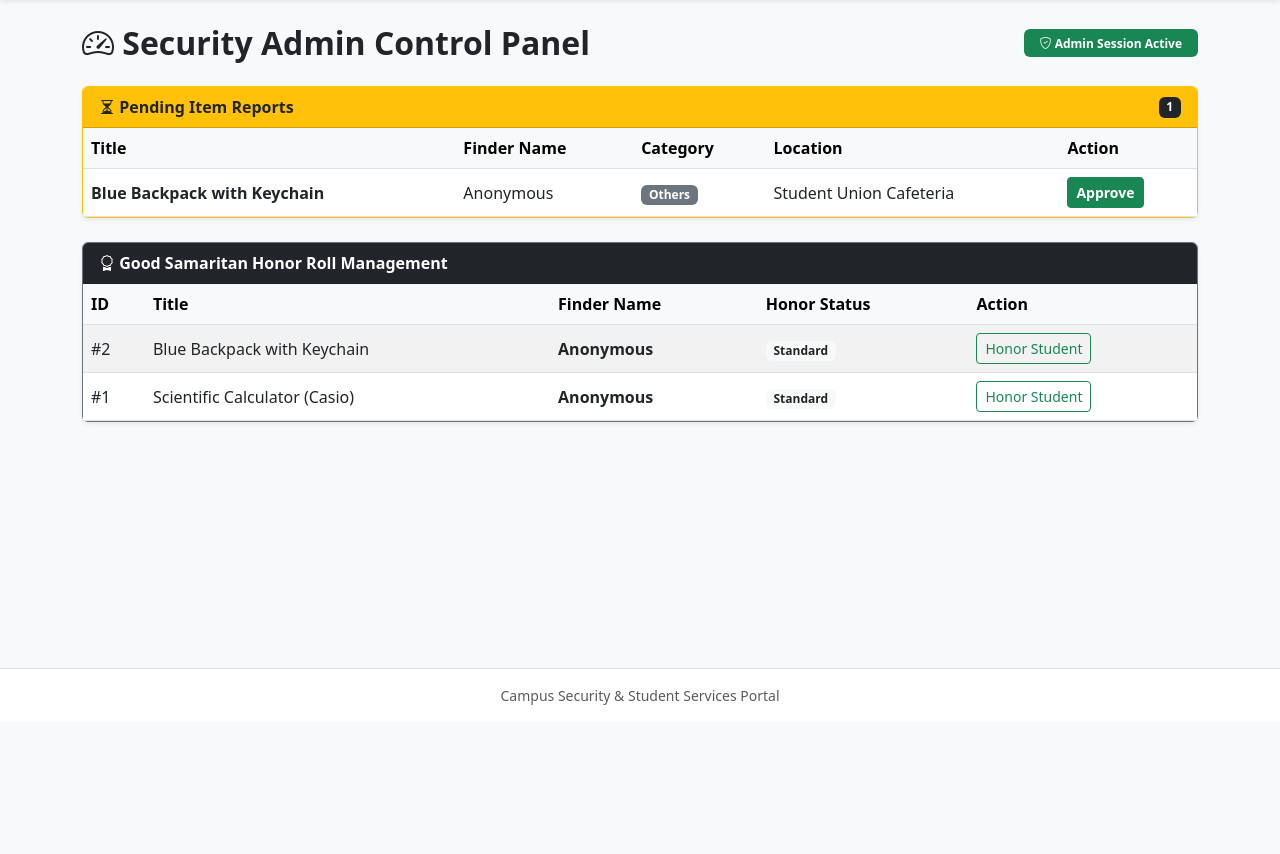
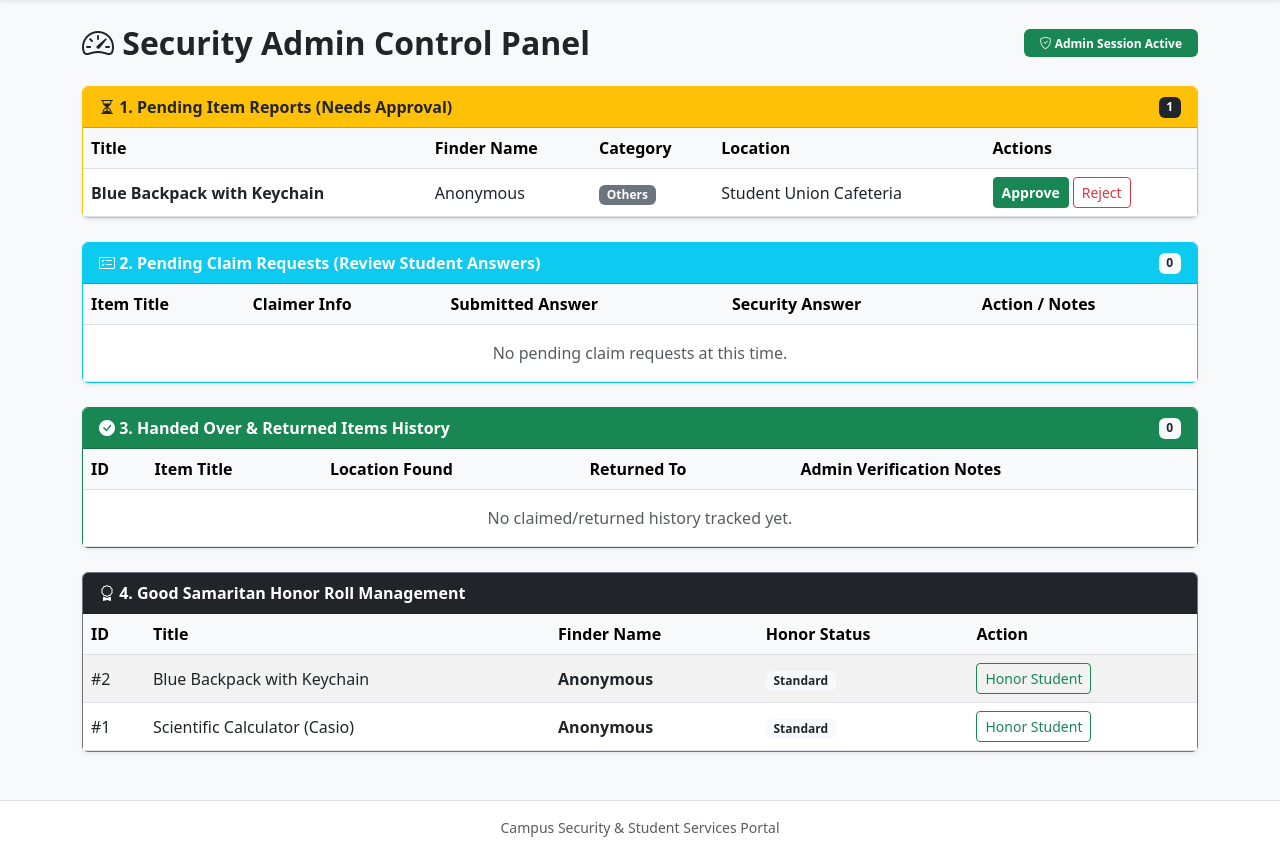
Before and after one commit to Aza-se/lost-and-found, a Flask app: page /admin in a window 1280 px wide. Shown: the part 78-932 px from the top of the page. Before the commit the page ends 783 px from the top, so only its background shows below. Run offline with Flask 3, Linux system fonts and the light colour scheme; the visitor is signed in with stand-in values (Sample User, id 1); data comes from the database, SQL or seed files in the repository; tables that the repository leaves empty hold one stand-in row (values such as "Sample post").

Commit message:
Restore all track tables to admin dashboard

```diff
--- a/templates/admin_dashboard.html
+++ b/templates/admin_dashboard.html
@@ -6,10 +6,10 @@
     <span class="badge bg-success py-2 px-3"><i class="bi bi-shield-check"></i> Admin Session Active</span>
 </div>
 
-<!-- Pending Item Reports -->
+<!-- 1. Pending Item Reports -->
 <div class="card border-warning mb-4 shadow-sm">
     <div class="card-header bg-warning fw-bold text-dark d-flex justify-content-between align-items-center">
-        <span><i class="bi bi-hourglass-split"></i> Pending Item Reports</span>
+        <span><i class="bi bi-hourglass-split"></i> 1. Pending Item Reports (Needs Approval)</span>
         <span class="badge bg-dark">{{ pending_items|length }}</span>
     </div>
     <div class="card-body p-0">
@@ -20,7 +20,7 @@
                     <th>Finder Name</th>
                     <th>Category</th>
                     <th>Location</th>
-                    <th>Action</th>
+                    <th>Actions</th>
                 </tr>
             </thead>
             <tbody>
@@ -31,9 +31,14 @@
                     <td><span class="badge bg-secondary">{{ item.category }}</span></td>
                     <td>{{ item.location_found }}</td>
                     <td>
-                        <form action="/admin/approve_item/{{ item.id }}" method="POST" class="d-inline">
-                            <button type="submit" class="btn btn-sm btn-success fw-bold">Approve</button>
-                        </form>
+                        <div class="d-flex gap-1">
+                            <form action="/admin/approve_item/{{ item.id }}" method="POST" class="d-inline">
+                                <button type="submit" class="btn btn-sm btn-success fw-bold">Approve</button>
+                            </form>
+                            <form action="/admin/reject_item/{{ item.id }}" method="POST" class="d-inline">
+                                <button type="submit" class="btn btn-sm btn-outline-danger">Reject</button>
+                            </form>
+                        </div>
                     </td>
                 </tr>
                 {% else %}
@@ -44,10 +49,94 @@
     </div>
 </div>
 
-<!-- All Catalog Items & Honor Roll Control -->
+<!-- 2. Pending Claim Requests -->
+<div class="card border-info mb-4 shadow-sm">
+    <div class="card-header bg-info text-white fw-bold d-flex justify-content-between align-items-center">
+        <span><i class="bi bi-card-checklist"></i> 2. Pending Claim Requests (Review Student Answers)</span>
+        <span class="badge bg-light text-dark">{{ pending_claims|length }}</span>
+    </div>
+    <div class="card-body p-0">
+        <table class="table table-hover align-middle mb-0">
+            <thead class="table-light">
+                <tr>
+                    <th>Item Title</th>
+                    <th>Claimer Info</th>
+                    <th>Submitted Answer</th>
+                    <th>Security Answer</th>
+                    <th>Action / Notes</th>
+                </tr>
+            </thead>
+            <tbody>
+                {% for claim in pending_claims %}
+                <tr>
+                    <td><strong>{{ claim.item_title }}</strong></td>
+                    <td>{{ claim.claimer_name }}<br><small class="text-muted">{{ claim.claimer_contact }}</small></td>
+                    <td><span class="badge bg-warning text-dark">{{ claim.provided_answer }}</span></td>
+                    <td><span class="badge bg-secondary">{{ claim.security_answer }}</span></td>
+                    <td>
+                        <div class="d-flex gap-1">
+                            <form action="/admin/approve_claim/{{ claim.id }}" method="POST" class="d-flex gap-1">
+                                <input type="text" name="admin_notes" class="form-control form-control-sm" placeholder="Pickup note e.g. Handed over - ID checked" required>
+                                <button type="submit" class="btn btn-sm btn-success fw-bold text-nowrap">Approve Claim</button>
+                            </form>
+                            <form action="/admin/reject_claim/{{ claim.id }}" method="POST">
+                                <button type="submit" class="btn btn-sm btn-outline-danger">Reject</button>
+                            </form>
+                        </div>
+                    </td>
+                </tr>
+                {% else %}
+                <tr><td colspan="5" class="text-center text-muted py-3">No pending claim requests at this time.</td></tr>
+                {% endfor %}
+            </tbody>
+        </table>
+    </div>
+</div>
+
+<!-- 3. Claimed & Returned History Track -->
+<div class="card border-success mb-4 shadow-sm">
+    <div class="card-header bg-success text-white fw-bold d-flex justify-content-between align-items-center">
+        <span><i class="bi bi-check-circle-fill"></i> 3. Handed Over & Returned Items History</span>
+        <span class="badge bg-light text-dark">{{ claimed_history|length }}</span>
+    </div>
+    <div class="card-body p-0">
+        <table class="table table-hover align-middle mb-0">
+            <thead class="table-light">
+                <tr>
+                    <th>ID</th>
+                    <th>Item Title</th>
+                    <th>Location Found</th>
+                    <th>Returned To</th>
+                    <th>Admin Verification Notes</th>
+                </tr>
+            </thead>
+            <tbody>
+                {% for item in claimed_history %}
+                <tr>
+                    <td>#{{ item.id }}</td>
+                    <td><strong>{{ item.item_title }}</strong></td>
+                    <td>{{ item.location_found }}</td>
+                    <td>
+                        {% if item.claimer_name %}
+                            <strong>{{ item.claimer_name }}</strong><br><small class="text-muted">{{ item.claimer_contact }}</small>
+                        {% else %}
+                            <span class="text-muted">Direct Handover</span>
+                        {% endif %}
+                    </td>
+                    <td><span class="badge bg-success-subtle text-success border border-success">{{ item.admin_notes or 'Handed over by Security' }}</span></td>
+                </tr>
+                {% else %}
+                <tr><td colspan="5" class="text-center text-muted py-3">No claimed/returned history tracked yet.</td></tr>
+                {% endfor %}
+            </tbody>
+        </table>
+    </div>
+</div>
+
+<!-- 4. Good Samaritan Recognition Management -->
 <div class="card border-secondary shadow-sm mb-4">
     <div class="card-header bg-dark text-white fw-bold">
-        <i class="bi bi-award"></i> Good Samaritan Honor Roll Management
+        <i class="bi bi-award"></i> 4. Good Samaritan Honor Roll Management
     </div>
     <div class="card-body p-0">
         <table class="table table-striped align-middle mb-0">
@@ -81,6 +170,8 @@
                         </form>
                     </td>
                 </tr>
+                {% else %}
+                <tr><td colspan="5" class="text-center text-muted py-3">No catalog items found.</td></tr>
                 {% endfor %}
             </tbody>
         </table>
```
